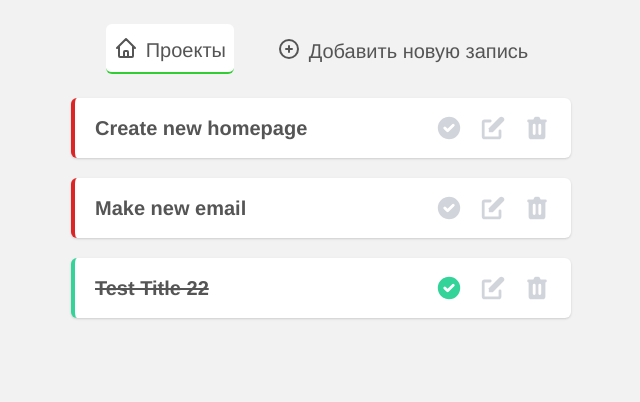
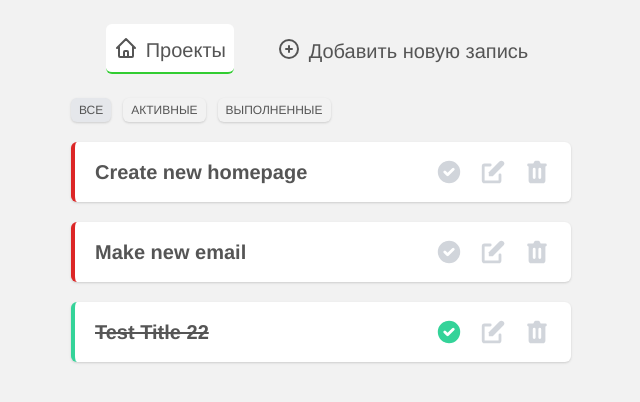
Before and after one commit to ztxone/simple-planner, a Vue app: page / in a window 1280 px wide. Shown: the top 402 px of the page, without its empty margins (319-959 px from the left). Built offline with nearby package versions, Linux system fonts and the light colour scheme; data requests are answered from the project's data file.

Commit message:
Added Filter Component. Finished project

```diff
--- /dev/null
+++ b/src/components/FilterNav.vue
@@ -0,0 +1,38 @@
+<template>
+  <nav class="flex items-center">
+    <button
+      @click="updateFilter('all')"
+      :class="{ 'bg-gray-200': current === 'all' }"
+      class="px-2 py-1 mr-3 shadow rounded-md text-xs uppercase hover:bg-gray-200"
+    >
+      Все
+    </button>
+    <button
+      @click="updateFilter('ongoing')"
+      :class="{ 'bg-gray-200': current === 'ongoing' }"
+      class="px-2 py-1 mr-3 shadow rounded-md text-xs uppercase hover:bg-gray-200"
+    >
+      Активные
+    </button>
+    <button
+      @click="updateFilter('completed')"
+      :class="{ 'bg-gray-200': current === 'completed' }"
+      class="px-2 py-1 mr-3 shadow rounded-md text-xs uppercase hover:bg-gray-200"
+    >
+      Выполненные
+    </button>
+  </nav>
+</template>
+
+<script>
+export default {
+  props: ["current"],
+  methods: {
+    updateFilter(by) {
+      this.$emit("filterChange", by)
+    },
+  },
+}
+</script>
+
+<style></style>
--- a/src/components/SingleProject.vue
+++ b/src/components/SingleProject.vue
@@ -1,13 +1,15 @@
 <template>
   <div
-    class="project my-5 mx-auto bg-white py-4 px-5 rounded-md shadow border-l-4 border-red-600"
+    @click.self="toggleDetails"
+    class="project cursor-pointer my-5 mx-auto bg-white py-4 px-5 rounded-md shadow border-l-4 border-red-600"
     :class="{ 'border-green-400': project.complete }"
   >
     <div
       @click.self="toggleDetails"
-      class="flex justify-between items-center cursor-pointer "
+      class="cursor-pointer flex justify-between items-center"
     >
       <h3
+        @click.self="toggleDetails"
         class="text-xl font-semibold"
         :class="{ 'line-through': project.complete }"
       >
--- a/src/views/Home.vue
+++ b/src/views/Home.vue
@@ -1,7 +1,8 @@
 <template>
   <div class="">
+    <FilterNav @filterChange="current = $event" :current="current" />
     <div v-if="projects.length">
-      <div v-for="project in projects" :key="project.id">
+      <div v-for="project in filteredProjects" :key="project.id">
         <SingleProject
           :project="project"
           @delete="handleDelete"
@@ -14,13 +15,15 @@
 
 <script>
 import SingleProject from "@/components/SingleProject.vue"
+import FilterNav from "@/components/FilterNav.vue"
 
 export default {
   name: "Home",
-  components: { SingleProject },
+  components: { SingleProject, FilterNav },
   data() {
     return {
       projects: [],
+      current: "all",
     }
   },
   mounted() {
@@ -42,5 +45,16 @@ export default {
       p.complete = !p.complete
     },
   },
+  computed: {
+    filteredProjects() {
+      if (this.current === "completed") {
+        return this.projects.filter((project) => project.complete)
+      }
+      if (this.current === "ongoing") {
+        return this.projects.filter((project) => !project.complete)
+      }
+      return this.projects
+    },
+  },
 }
 </script>
```
